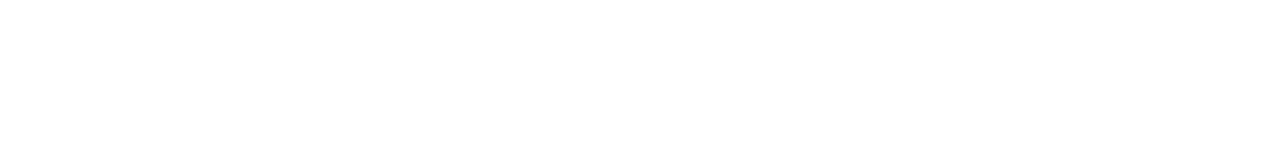
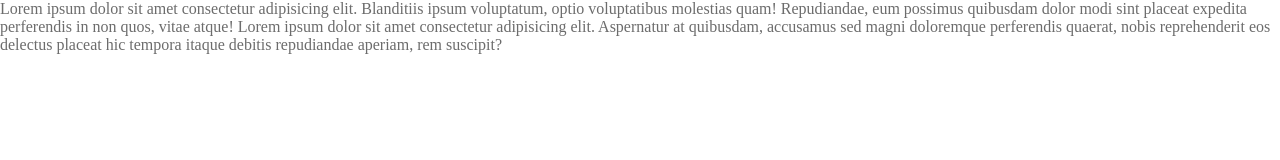
Before and after one commit to feliperossibr/FullStack, a plain HTML site: page projeto-travelgram/index.html in a window 1280 px wide. Drawn offline with Linux system fonts and the light colour scheme.

Commit message:
initial styel guide

```diff
--- a/projeto-travelgram/index.html
+++ b/projeto-travelgram/index.html
@@ -7,6 +7,6 @@
     <link rel="stylesheet" href="styles.css/index.css">
 </head>
 <body>
-
+    <p>Lorem ipsum dolor sit amet consectetur adipisicing elit. Blanditiis ipsum voluptatum, optio voluptatibus molestias quam! Repudiandae, eum possimus quibusdam dolor modi sint placeat expedita perferendis in non quos, vitae atque! Lorem ipsum dolor sit amet consectetur adipisicing elit. Aspernatur at quibusdam, accusamus sed magni doloremque perferendis quaerat, nobis reprehenderit eos delectus placeat hic tempora itaque debitis repudiandae aperiam, rem suscipit?</p>
 </body>
 </html>
--- a/projeto-travelgram/styles.css/global.css
+++ b/projeto-travelgram/styles.css/global.css
@@ -3,3 +3,18 @@
     padding: 0;
     box-sizing: border-box;
 }
+
+:root {
+    --brand-color: #EF5F4C;
+    --backgorund-color: #FFFFFF;
+    --surface-color: #F5F5F5;
+    --skeleton-color: #D9D9D9;
+    --shape-transparency: #ffffff8f;
+    --text-color-primary: #313131;
+    --text-color-secondary: #6C6C6C;
+}
+
+body {
+    color: var(--text-color-secondary);
+    background-color: var(--backgorund-color);
+}
```
Also changed, not shown: projeto-travelgram/assets/AirplaneTilt.svg (added), projeto-travelgram/assets/Image 01.png (added), projeto-travelgram/assets/Image 02.png (added), projeto-travelgram/assets/Image 03.png (added), projeto-travelgram/assets/Image 04.png (added), projeto-travelgram/assets/Image 05.png (added), projeto-travelgram/assets/Image 06.png (added), projeto-travelgram/assets/Image 07.png (added), projeto-travelgram/assets/Image 08.png (added), projeto-travelgram/assets/Image 09.png (added), projeto-travelgram/assets/Image 10.png (added), projeto-travelgram/assets/Image 11.png (added), projeto-travelgram/assets/Image.svg (added), projeto-travelgram/assets/Logo.svg (added), 2 more files, 1 other file.
